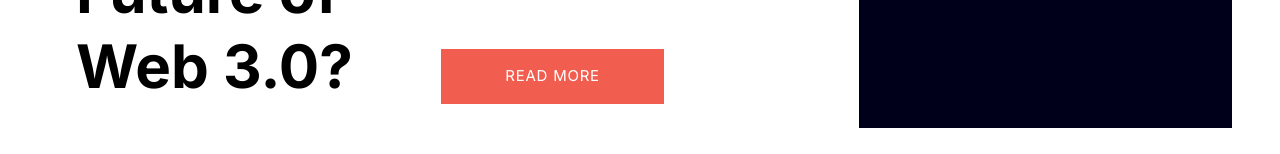
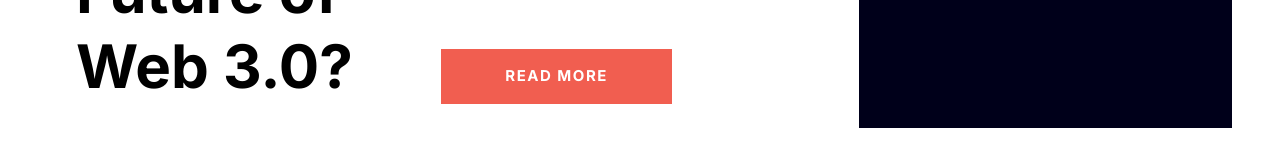
Before and after one commit to Unidade/news-homepage-solution, a website: page src/index.html in a window 1280 px wide. Shown: the part 567-721 px from the top of the page. Drawn offline with Linux system fonts and the light colour scheme.

Commit message:
Edit read more button

```diff
--- a/src/index.html
+++ b/src/index.html
@@ -77,7 +77,7 @@
         </p>
         <div class="md:flex md:items-end">
           <button
-            class="px-16 tracking-wider py-2 md:py-4 uppercase bg-soft-red transition-all hover:bg-very-dark-blue text-white"
+            class="px-16 font-bold tracking-widest py-3 md:py-4 uppercase bg-soft-red transition-all hover:bg-very-dark-blue text-white"
             type="button"
           >
             Read more
```
Also changed, not shown: dist/output.css.
